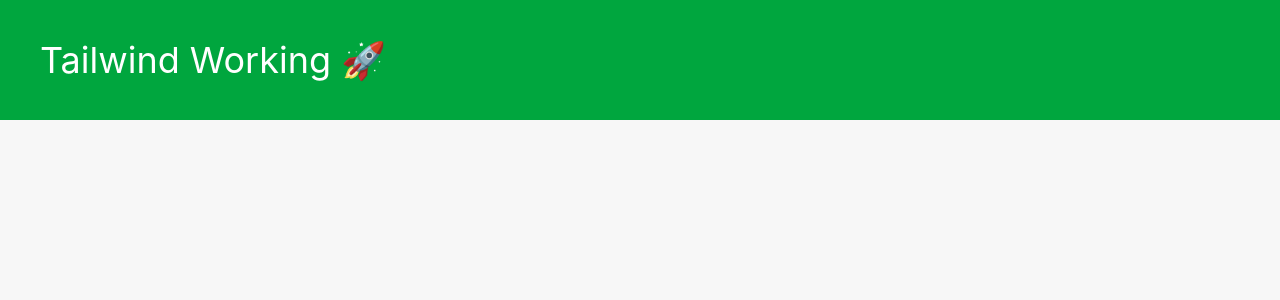
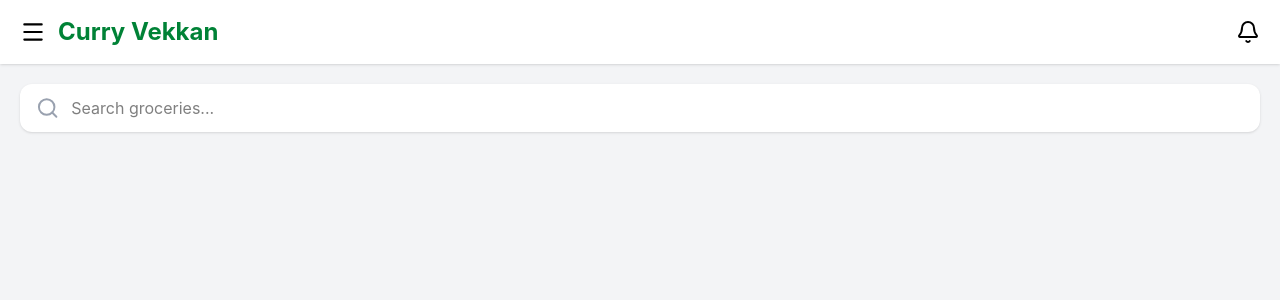
Before and after one commit to rgopika132/smart-Grocery, a React (Vite) app in the folder client/: page / in a window 1280 px wide. Shown: the top 300 px of the page. Built offline with nearby package versions, Linux system fonts and the light colour scheme.

Commit message:
feat: add navbar and search bar

```diff
--- a/client/src/components/Navbar.jsx
+++ b/client/src/components/Navbar.jsx
@@ -0,0 +1,18 @@
+import { Bell, Menu } from "lucide-react";
+
+function Navbar() {
+  return (
+    <nav className="flex items-center justify-between px-5 py-4 bg-white shadow-sm">
+      <div className="flex items-center gap-3">
+        <Menu size={26} className="cursor-pointer" />
+        <h1 className="text-2xl font-bold text-green-700">
+          Curry Vekkan
+        </h1>
+      </div>
+
+      <Bell size={24} className="cursor-pointer" />
+    </nav>
+  );
+}
+
+export default Navbar;
--- a/client/src/components/SearchBar.jsx
+++ b/client/src/components/SearchBar.jsx
@@ -0,0 +1,19 @@
+import { Search } from "lucide-react";
+
+function SearchBar() {
+  return (
+    <div className="px-5 mt-5">
+      <div className="flex items-center bg-white rounded-xl shadow px-4 py-3">
+        <Search className="text-gray-400" />
+
+        <input
+          type="text"
+          placeholder="Search groceries..."
+          className="ml-3 w-full outline-none"
+        />
+      </div>
+    </div>
+  );
+}
+
+export default SearchBar;
--- a/client/src/pages/Home.jsx
+++ b/client/src/pages/Home.jsx
@@ -1,7 +1,12 @@
+import Navbar from "../components/Navbar";
+import SearchBar from "../components/SearchBar";
+
 function Home() {
   return (
-    <div className="bg-green-600 text-white text-4xl p-10">
-      Tailwind Working 🚀
+    <div className="min-h-screen bg-gray-100">
+      <Navbar />
+
+      <SearchBar />
     </div>
   );
 }
```
